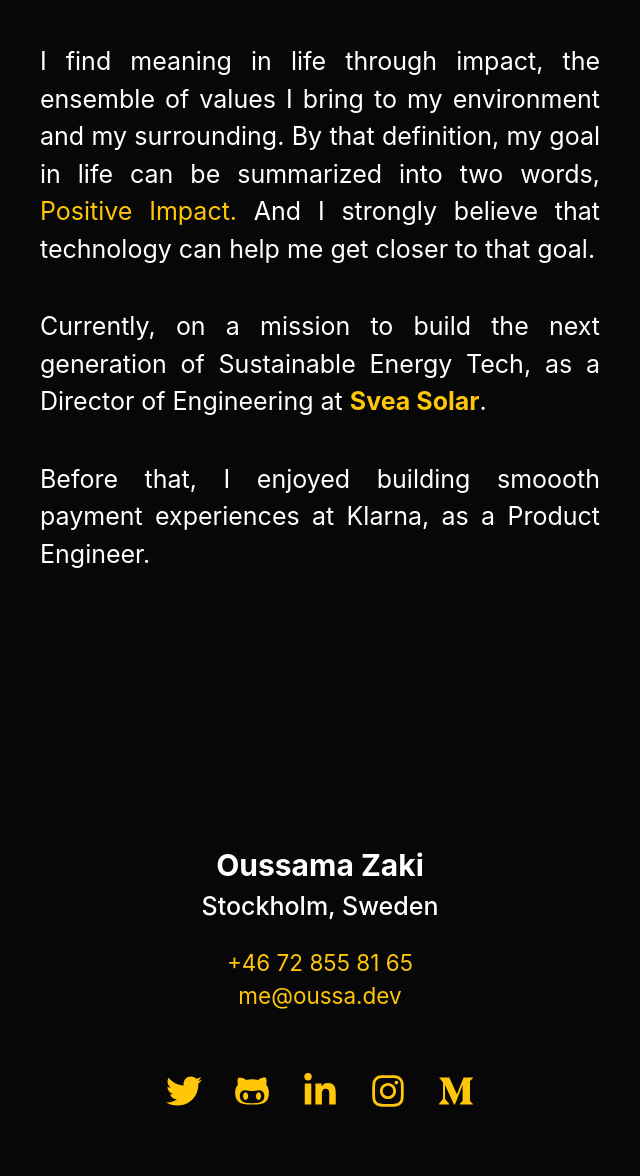
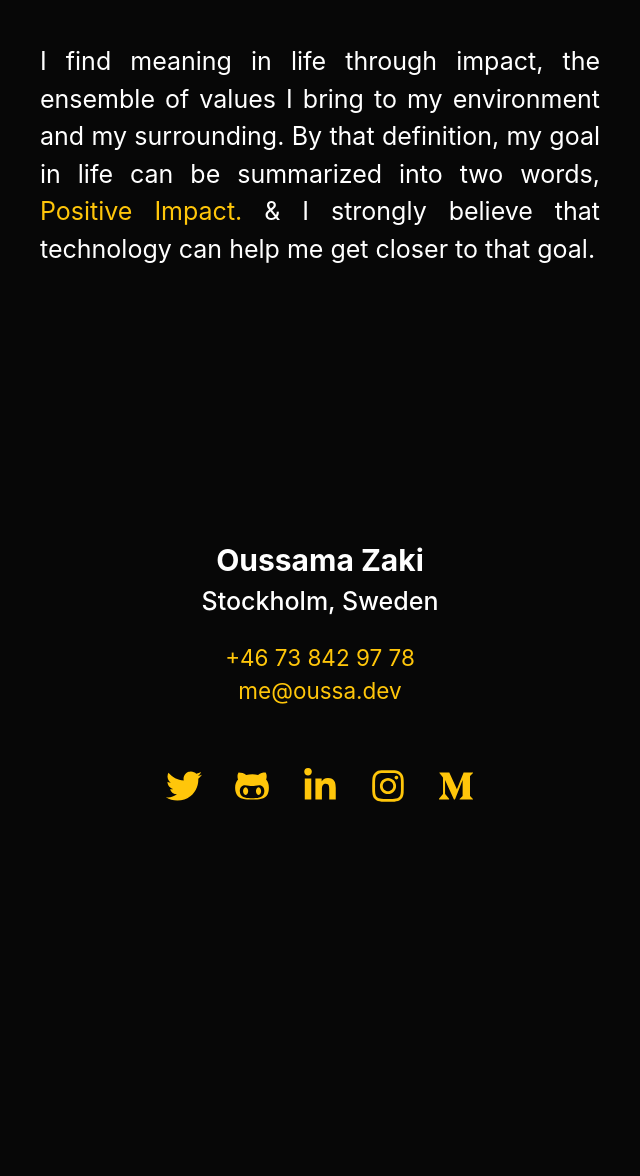
Before and after one commit to OussaZaki/oussa.io, a Gatsby site: page / in a window 1280 px wide. Shown: the part 827-2003 px from the top of the page, without its empty margins (320-960 px from the left). After the commit the page ends 1729 px from the top, so only its background shows below. Built offline with nearby package versions, Linux system fonts and the light colour scheme; Gatsby itself is replaced by a stand-in of ours.

Commit message:
📜 update intro

```diff
--- a/src/pages/index.js
+++ b/src/pages/index.js
@@ -24,20 +24,8 @@ class ProfilePage extends React.Component {
               I find meaning in life through impact, the ensemble of values I
               bring to my environment and my surrounding. By that definition, my
               goal in life can be summarized into two words,{" "}
-              <span className="yellow">Positive Impact.</span> And I strongly
+              <span className="yellow">Positive Impact.</span> & I strongly
               believe that technology can help me get closer to that goal.
-            </p>
-            <p>
-              Currently, on a mission to build the next generation of
-              Sustainable Energy Tech, as a Director of Engineering at{" "}
-              <a href="https://sveasolar.com/">
-                <strong>Svea Solar</strong>
-              </a>
-              .
-            </p>
-            <p>
-              Before that, I enjoyed building smoooth payment experiences at
-              Klarna, as a Product Engineer.
             </p>
           </div>
         </section>
@@ -50,7 +38,7 @@ class ProfilePage extends React.Component {
             </div>
             <div className="center small contact">
               <a title="Call me" href="tel:+46761805575">
-                +46 72 855 81 65
+                +46 73 842 97 78
               </a>
               <br />
               <a title="Email me" href="mailto:me@oussa.dev">
```
